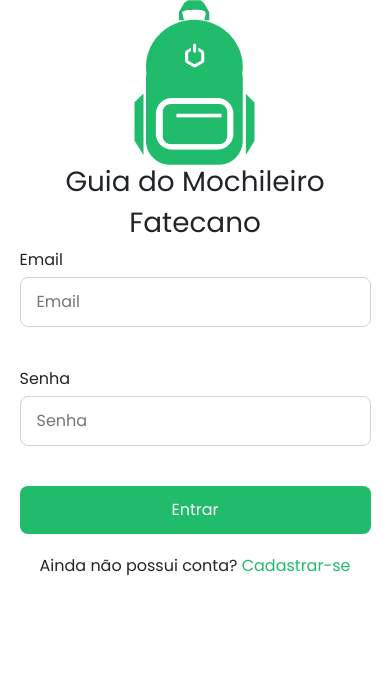
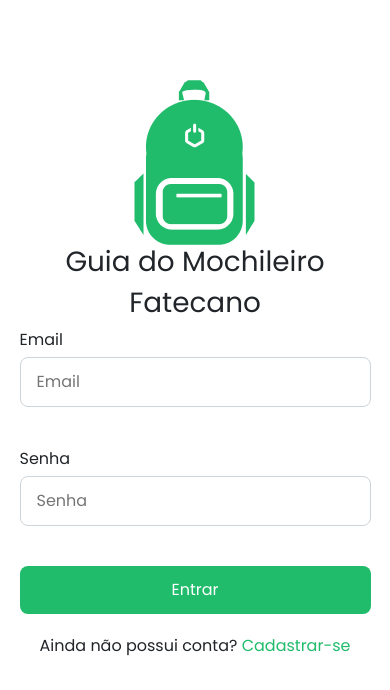
Before and after one commit to GabrielRFAL/Guia-Mochileiro-Fatec, an Angular app: page / in a window 390 px wide. Shown: the top 690 px of the page. Built offline with nearby package versions, Linux system fonts and the light colour scheme.

Commit message:
styles: ajuste responsividade

```diff
--- a/src/app/components/login/login.component.scss
+++ b/src/app/components/login/login.component.scss
@@ -2,6 +2,7 @@
     display: flex;
     align-items: center;
     justify-content: center;
+    padding-top: 80px;
 
     .login {
         width: 565px;
--- a/src/app/components/register/register.component.scss
+++ b/src/app/components/register/register.component.scss
@@ -2,6 +2,7 @@
     display: flex;
     align-items: center;
     justify-content: center;
+    padding: 80px;
 
     .register {
         width: 565px;
```
